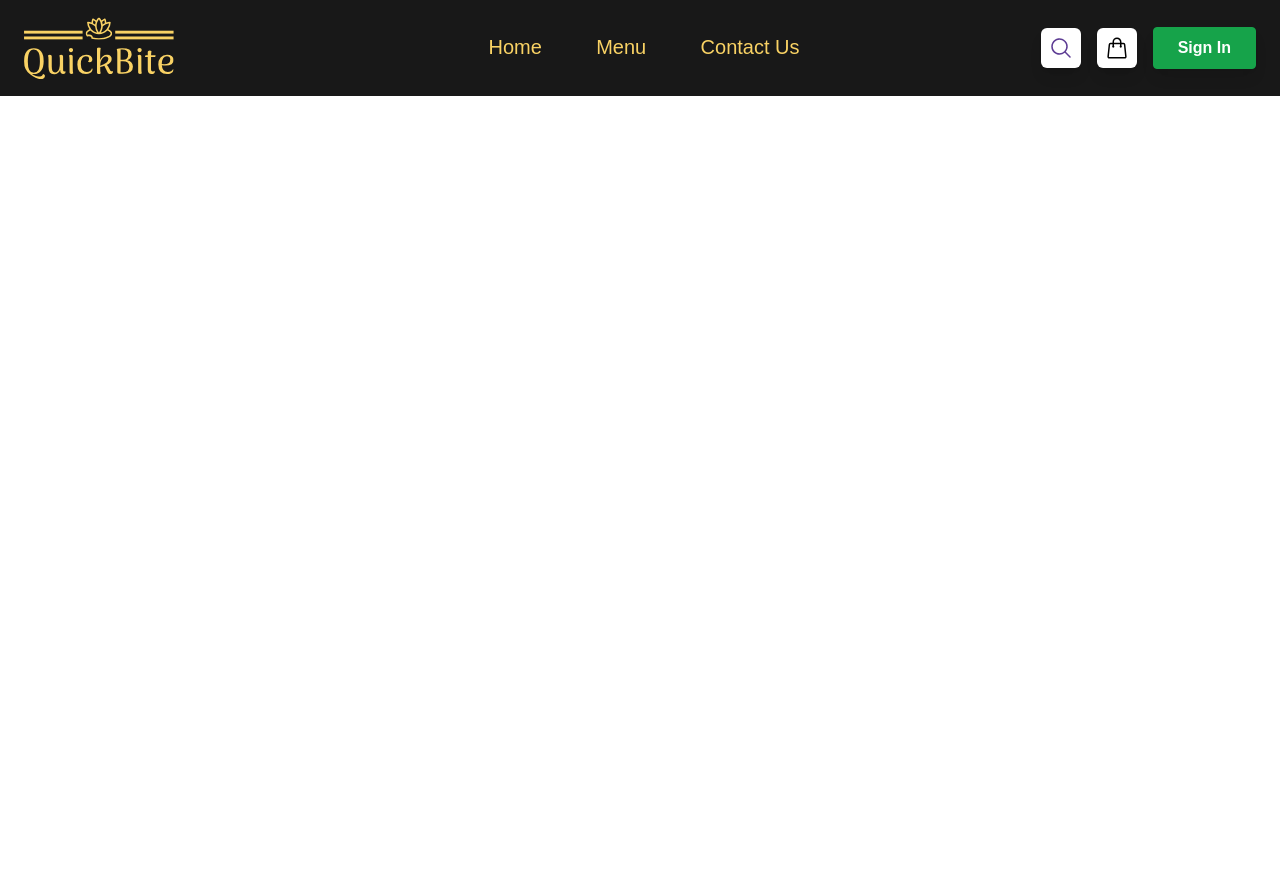
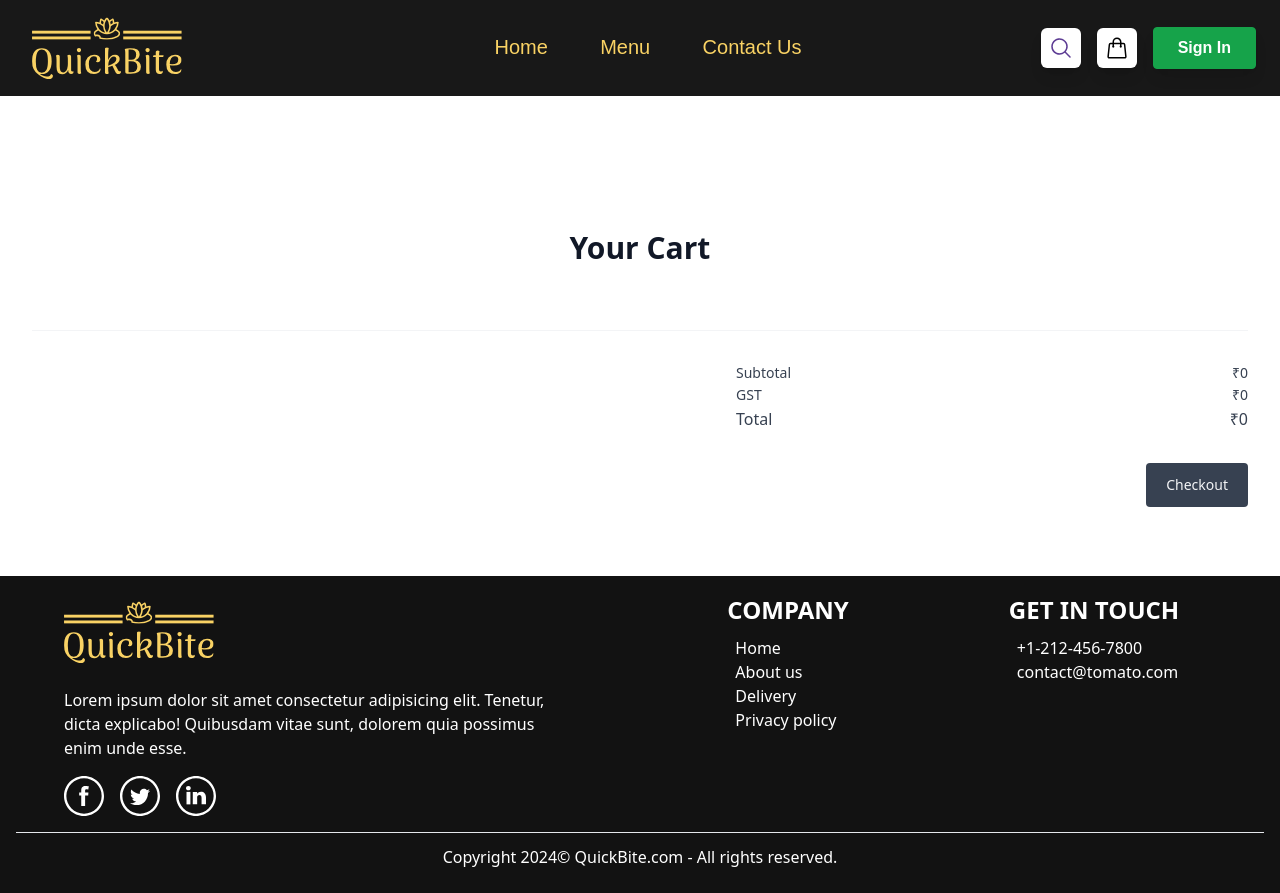
Before and after one commit to cd-Shrey13/OIBSIP, a React (Vite) app in the folder Frontend/: page /cart in a window 1280 px wide. Before the commit the page ends 800 px from the top, so only its background shows below. Built offline with nearby package versions, Linux system fonts and the light colour scheme; a web font is replaced by a local one.

Commit message:
feat: add and remove items from cart

```diff
--- a/Frontend/src/Contexts/context.jsx
+++ b/Frontend/src/Contexts/context.jsx
@@ -35,9 +35,9 @@ export function CartProvider({ children }) {
         return amount;
     }, [cartItems])
 
-    const addItemToCart = (item) => setCartItems((prev) => [...prev, item])
-    const removeItemFromCart = (filterItem) =>
-        setCartItems((prev) => prev.filter((item) => item !== filterItem))
+    const addItemToCart = (item) => setCartItems((prev) => [...prev, item]);
+    const removeItemFromCart = (filterItemId) =>
+        setCartItems((prev) => prev.filter((item) => item._id !== filterItemId));
 
     return (
         <CartContext.Provider
--- a/Frontend/src/components/Footer.jsx
+++ b/Frontend/src/components/Footer.jsx
@@ -3,7 +3,7 @@ import { assets } from '../../src/assets/assets'
 import BrandLogo from './BrandLogo'
 function Footer() {
     return (
-        <section className="w-full bg-[#121212] p-4 text-white">
+        <section className="w-full bg-[#121212] p-4 text-white" id="footer">
             <div className="mb-4 flex flex-col items-start justify-center gap-4 lg:flex-row lg:justify-start lg:gap-[10rem] lg:px-12">
                 <span className="flex flex-col items-start justify-center gap-4">
                     <BrandLogo/>
--- a/Frontend/src/components/Navbar.jsx
+++ b/Frontend/src/components/Navbar.jsx
@@ -7,9 +7,9 @@ function Navbar() {
     return (
         <header className="fixed z-[9999] h-[6rem] w-full border-solid bg-[#181818] px-2 font-Satohi font-[900]">
             <nav className="flex h-full w-full items-center justify-between px-2 sm:justify-between">
-                <BrandLogo
-                    className={'ml-2 w-[40%] justify-start sm:w-[33%]'}
-                />
+                <Link to="/" className={'ml-2 w-[40%] sm:w-[33%]'}>
+                    <BrandLogo className={'ml-2 w-[100%] justify-start'} />
+                </Link>
                 <NavbarMiddleList />
                 <NavbarRightsideList />
             </nav>
@@ -22,13 +22,18 @@ function NavbarMiddleList() {
         <span className="hidden h-full items-center justify-center md:flex md:w-[33%]">
             <ul className="flex h-full w-full items-center justify-evenly gap-4 px-4">
                 <li className="shrink-0 border-b-2 border-transparent px-1 py-2 text-xl font-medium text-[var(--color-golden)] hover:border-[var(--color-lime)] hover:text-[var(--color-lime)]">
+                    <Link
+                        to="/"
+                        className={'ml-2 w-[40%] justify-start sm:w-[33%]'}
+                    >
                         Home
+                    </Link>
                 </li>
                 <li className="shrink-0 border-b-2 border-transparent px-1 py-2 text-xl font-medium text-[var(--color-golden)] hover:border-[var(--color-lime)] hover:text-[var(--color-lime)]">
-                    Menu
+                    <a href="#menu">Menu</a>
                 </li>
                 <li className="shrink-0 border-b-2 border-transparent px-1 py-2 text-xl font-medium text-[var(--color-golden)] hover:border-[var(--color-lime)] hover:text-[var(--color-lime)]">
-                    Contact Us
+                    <a href="#footer">Contact Us</a>
                 </li>
             </ul>
         </span>
@@ -81,13 +86,12 @@ function NavbarRightsideList() {
 
 function SearchIcon() {
     return (
-        <span  title="Search Items">
+        <span title="Search Items">
             <svg
                 xmlns="http://www.w3.org/2000/svg"
                 viewBox="0 0 24 24"
                 fill="rgb(93 60 148)"
                 className="hidden size-8 rounded-md bg-white p-2 shadow-lg transition-all hover:-translate-y-[2px] sm:flex sm:size-10"
-
             >
                 <path
                     fillRule="evenodd"
@@ -106,7 +110,7 @@ function CartIcon() {
     return (
         <>
             {NumberOfItemsInCart ? (
-            <span className="absolute right-[8.7rem] top-[20px] z-[9999999999] flex h-[18px] w-[18px] items-center justify-center rounded-full bg-red-600">
+                <span className="absolute right-[7.5rem] top-[20px] z-[9999999999] flex h-[18px] w-[18px] items-center justify-center rounded-full bg-red-600 lg:right-[8.7rem] lg:top-[20px]">
                     <p className="p-1 text-[.8rem] font-[900] text-white">
                         {NumberOfItemsInCart}
                     </p>
@@ -114,18 +118,19 @@ function CartIcon() {
             ) : (
                 <></>
             )}
+            <Link to="/cart">
                 <span
                     onClick={() => console.log(NumberOfItemsInCart)}
-            className="flex items-center justify-center rounded-md bg-white shadow-lg transition-all hover:-translate-y-[2px] sm:size-10"  title="View Cart"
+                    className="flex size-8 items-center justify-center rounded-md bg-white shadow-lg transition-all hover:-translate-y-[2px] sm:size-10"
+                    title="View Cart"
                 >
-
                     <svg
                         xmlns="http://www.w3.org/2000/svg"
                         fill="none"
                         viewBox="0 0 24 24"
                         strokeWidth={1.5}
                         stroke="currentColor"
-                className="size-6 "
+                        className="size-6"
                     >
                         <path
                             strokeLinecap="round"
@@ -134,6 +139,7 @@ function CartIcon() {
                         />
                     </svg>
                 </span>
+            </Link>
         </>
     )
 }
--- a/Frontend/src/main.jsx
+++ b/Frontend/src/main.jsx
@@ -6,6 +6,7 @@ import Login from './pages/Login'
 import SignUp from './pages/SignUp'
 import { AuthProvider, CartProvider } from './Contexts/context'
 import { BrowserRouter, Routes, Route } from 'react-router-dom'
+import Cart from './pages/Cart/Cart'
 
 ReactDOM.createRoot(document.getElementById('root')).render(
     <BrowserRouter>
@@ -38,6 +39,14 @@ ReactDOM.createRoot(document.getElementById('root')).render(
                                 </Suspense>
                             }
                         ></Route>
+                        <Route
+                            path="/cart"
+                            element={
+                                <Suspense fallback={'loading...'}>
+                                    <Cart />
+                                </Suspense>
+                            }
+                        ></Route>
                     </Routes>
                 </CartProvider>
             </AuthProvider>
--- a/Frontend/src/pages/Cart/Cart.jsx
+++ b/Frontend/src/pages/Cart/Cart.jsx
@@ -0,0 +1,173 @@
+import React from 'react'
+import Footer from '../../components/Footer'
+import { useCart } from '../../Contexts/context'
+
+function Cart() {
+    const { cartItems, addItemToCart, removeItemFromCart, cartTotalAmount } =
+        useCart()
+    return (
+        <>
+            {/*
+  Heads up! 👋
+
+  Plugins:
+    - @tailwindcss/forms
+*/}
+
+            <section className="mt-[10rem]">
+                <div className="w-[100vw] px-4 py-8 sm:px-6 sm:py-12 lg:px-8">
+                    <div className="flex min-h-[20rem] flex-col justify-center">
+                        <header className="text-center">
+                            <h1 className="text-xl font-bold text-gray-900 sm:text-3xl">
+                                Your Cart
+                            </h1>
+                        </header>
+
+                        <div className="mt-8">
+                            <ul className="space-y-4">
+                                {cartItems.map((item, index) => (
+                                    <CartItemCard
+                                        product={item}
+                                        removeItemFromCart={removeItemFromCart}
+                                        key={index}
+                                    />
+                                ))}
+                            </ul>
+
+                            <div className="mt-8 flex justify-end border-t border-gray-100 pt-8">
+                                <div className="w-screen max-w-lg space-y-4">
+                                    <dl className="space-y-0.5 text-sm text-gray-700">
+                                        <div className="flex justify-between">
+                                            <dt>Subtotal</dt>
+                                            <dd>₹{cartTotalAmount}</dd>
+                                        </div>
+
+                                        <div className="flex justify-between">
+                                            <dt>GST</dt>
+                                            <dd>₹{cartTotalAmount * 0.18}</dd>
+                                        </div>
+
+                                        {/* <div className="flex justify-between">
+                                            <dt>Discount</dt>
+                                            <dd>-£20</dd>
+                                        </div> */}
+
+                                        <div className="flex justify-between !text-base font-medium">
+                                            <dt>Total</dt>
+                                            <dd>
+                                                ₹
+                                                {cartTotalAmount +
+                                                    cartTotalAmount * 0.18}
+                                            </dd>
+                                        </div>
+                                    </dl>
+
+                                    <div className="flex justify-end">
+                                        {/* <span className="inline-flex items-center justify-center rounded-full bg-indigo-100 px-2.5 py-0.5 text-indigo-700">
+                                            <svg
+                                                xmlns="http://www.w3.org/2000/svg"
+                                                fill="none"
+                                                viewBox="0 0 24 24"
+                                                strokeWidth="1.5"
+                                                stroke="currentColor"
+                                                className="-ms-1 me-1.5 h-4 w-4"
+                                            >
+                                                <path
+                                                    strokeLinecap="round"
+                                                    strokeLinejoin="round"
+                                                    d="M16.5 6v.75m0 3v.75m0 3v.75m0 3V18m-9-5.25h5.25M7.5 15h3M3.375 5.25c-.621 0-1.125.504-1.125 1.125v3.026a2.999 2.999 0 010 5.198v3.026c0 .621.504 1.125 1.125 1.125h17.25c.621 0 1.125-.504 1.125-1.125v-3.026a2.999 2.999 0 010-5.198V6.375c0-.621-.504-1.125-1.125-1.125H3.375z"
+                                                />
+                                            </svg>
+
+                                            <p className="whitespace-nowrap text-xs">
+                                                2 Discounts Applied
+                                            </p>
+                                        </span> */}
+                                    </div>
+
+                                    <div className="flex justify-end">
+                                        <a
+                                            href="#"
+                                            className="block rounded bg-gray-700 px-5 py-3 text-sm text-gray-100 transition hover:bg-gray-600"
+                                        >
+                                            Checkout
+                                        </a>
+                                    </div>
+                                </div>
+                            </div>
+                        </div>
+                    </div>
+                </div>
+            </section>
+
+            <Footer />
+        </>
+    )
+}
+
+function CartItemCard({ product, removeItemFromCart }) {
+    const { _id, name, image, price, description, category } = product
+
+    function handleOnClick(id) {
+        removeItemFromCart(id)
+    }
+    return (
+        <li className="flex items-center gap-4">
+            <img src={image} alt="" className="size-16 rounded object-cover" />
+
+            <div>
+                <h3 className="text-sm text-gray-900">{name}</h3>
+
+                <dl className="mt-0.5 space-y-px text-[10px] text-gray-600">
+                    <div>
+                        <dt className="inline">Catergory: </dt>
+                        <dd className="inline">{category}</dd>
+                    </div>
+                </dl>
+            </div>
+
+            <div className="flex flex-1 items-center justify-end gap-2">
+                {/* <form>
+                    <label htmlFor="Line1Qty" className="sr-only">
+                        {' '}
+                        Quantity{' '}
+                    </label>
+
+                    <input
+                        type="number"
+                        min="1"
+                        value="1"
+                        id="Line1Qty"
+                        className="h-8 w-12 rounded border-gray-200 bg-gray-50 p-0 text-center text-xs text-gray-600 [-moz-appearance:_textfield] focus:outline-none [&::-webkit-inner-spin-button]:m-0 [&::-webkit-inner-spin-button]:appearance-none [&::-webkit-outer-spin-button]:m-0 [&::-webkit-outer-spin-button]:appearance-none"
+                    />
+                </form> */}
+
+                <button
+                    className="text-gray-600 transition hover:text-red-600"
+                    onClick={() => handleOnClick(_id)}
+                >
+                    <span className="sr-only">Remove item</span>
+
+                    <svg
+                        xmlns="http://www.w3.org/2000/svg"
+                        fill="none"
+                        viewBox="0 0 24 24"
+                        strokeWidth="1.5"
+                        stroke="currentColor"
+                        className="h-4 w-4"
+                    >
+                        <path
+                            strokeLinecap="round"
+                            strokeLinejoin="round"
+                            d="M14.74 9l-.346 9m-4.788 0L9.26 9m9.968-3.21c.342.052.682.107 1.022.166m-1.022-.165L18.16 19.673a2.25 2.25 0 01-2.244 2.077H8.084a2.25 2.25 0 01-2.244-2.077L4.772 5.79m14.456 0a48.108 48.108 0 00-3.478-.397m-12 .562c.34-.059.68-.114 1.022-.165m0 0a48.11 48.11 0 013.478-.397m7.5 0v-.916c0-1.18-.91-2.164-2.09-2.201a51.964 51.964 0 00-3.32 0c-1.18.037-2.09 1.022-2.09 2.201v.916m7.5 0a48.667 48.667 0 00-7.5 0"
+                        />
+                    </svg>
+                </button>
+            </div>
+        </li>
+    )
+}
+
+function removeItemFromCartButton() {}
+
+export default Cart
--- a/Frontend/src/pages/Home/DishOptions.jsx
+++ b/Frontend/src/pages/Home/DishOptions.jsx
@@ -43,7 +43,6 @@ function DishSliderCard({
     itemPrice,
     itemId,
 }) {
-
     return (
         <>
             <div className="flex w-full flex-shrink-0 transform snap-start flex-col items-center justify-between gap-2 scroll-smooth rounded-[24px] bg-[#181818] p-[10px] text-white shadow-md transition-all duration-300 lg:hover:-translate-y-[2px]">
@@ -60,12 +59,9 @@ function DishSliderCard({
                     </p>
                     <span className="flex w-full flex-shrink-0 items-center justify-between rounded-[4px] p-[4px]">
                         <h2 className="mb-2 text-lg font-[900]">
-                            {itemPrice + '₹'}
+                            {'₹ ' + itemPrice}
                         </h2>
-                        <AddIcon
-                            itemId={itemId}
-
-                        />
+                        <AddIcon itemId={itemId} />
                     </span>
                 </span>
             </div>
@@ -79,12 +75,11 @@ function AddIcon({ itemId }) {
     function handleOnClick(itemId) {
         const fooditem = food_list.find((item) => item._id === itemId)
         addItemToCart(fooditem)
-        console.log(cartTotalAmount)
     }
 
     return (
         <button
-            className="inline-block text-gray-700  focus:relative  rounded-[14px]"
+            className="inline-block rounded-[14px] text-gray-700 focus:relative"
             title="Add item to cart"
             onClick={() => handleOnClick(itemId)}
         >
@@ -93,7 +88,7 @@ function AddIcon({ itemId }) {
                 width="4px"
                 height="4px"
                 viewBox="0 0 400 400"
-                className="hidden size-4 rounded-[14px] bg-white p-2 shadow-lg sm:flex sm:size-8 hover:bg-gray-500 hover:text-white"
+                className="flex size-8 rounded-[14px] bg-white p-2 shadow-lg hover:bg-gray-500 hover:text-white"
             >
                 <g>
                     <g>
--- a/Frontend/src/pages/Home/MenuOptions.jsx
+++ b/Frontend/src/pages/Home/MenuOptions.jsx
@@ -5,7 +5,7 @@ import H1 from '../../components/H1.jsx'
 
 function MenuOptions() {
     return (
-        <section className="flex w-full items-center justify-center px-4 font-Satohi">
+        <section className="flex w-full items-center justify-center px-4 font-Satohi" id="menu">
             <div className="flex w-full flex-col items-start justify-between gap-4 rounded-[12px] p-4 text-black sm:h-[30rem] md:gap-4 md:py-2 lg:h-[38rem] lg:py-8">
                <H1 className={'text-black'}>
                Explore our <br /> menu
```
Lines whose indentation alone changed are shown as unchanged.
